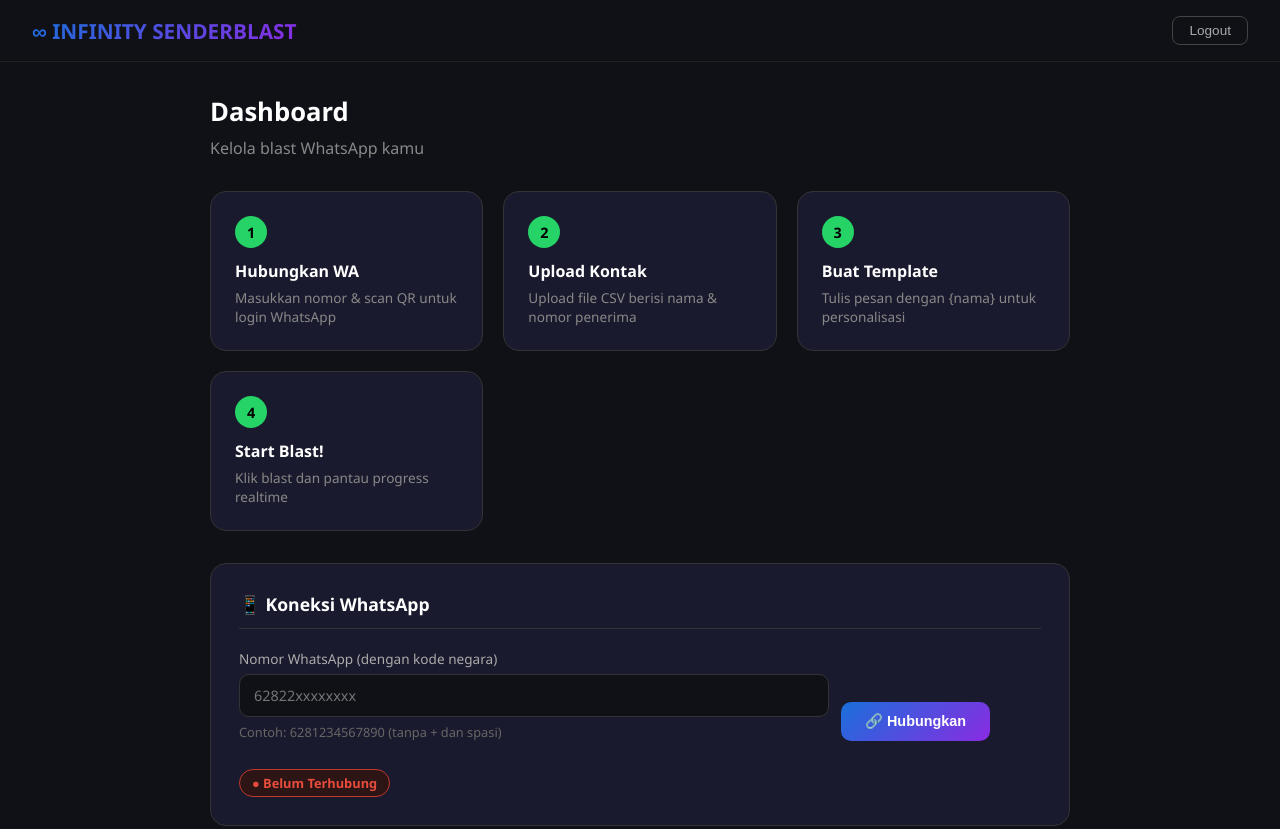
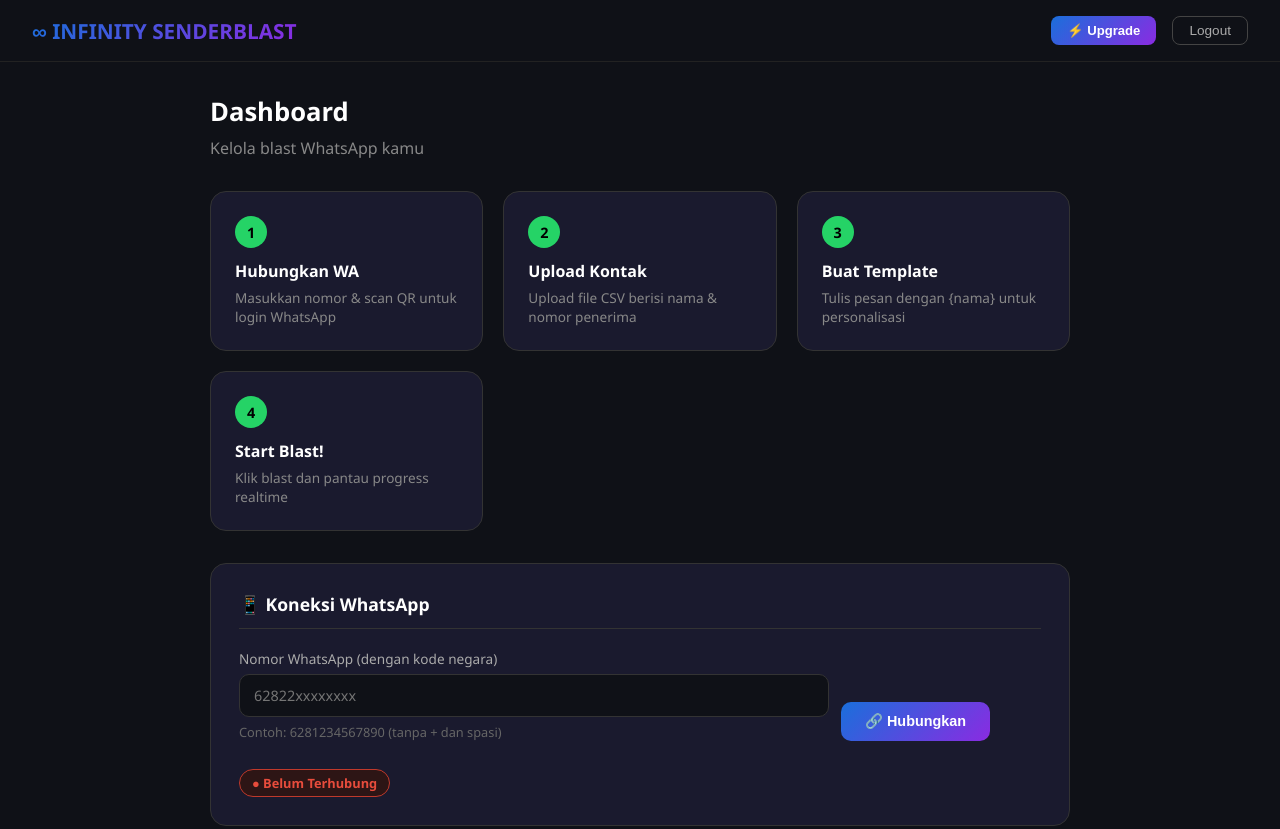
Before and after one commit to prisilAI/prisilblast, a website: page dashboard.html in a window 1280 px wide. Shown: the top 829 px of the page. Drawn offline with Linux system fonts and the light colour scheme; sample sign-in values are in the browser's storage.

Commit message:
Add upgrade button to navbar

```diff
--- a/dashboard.html
+++ b/dashboard.html
@@ -57,6 +57,7 @@
     <div class="logo">∞ INFINITY SENDERBLAST</div>
     <div class="nav-right">
       <span class="user-email" id="userEmail"></span>
+      <a href="/upgrade" style="text-decoration:none;"><button class="btn" style="background:linear-gradient(135deg,#1a6fdb,#8a2be2);color:#fff;padding:7px 16px;border-radius:8px;font-size:0.82rem;font-weight:700;border:none;cursor:pointer;">⚡ Upgrade</button></a>
       <button class="btn-logout" onclick="logout()">Logout</button>
     </div>
   </nav>
```
